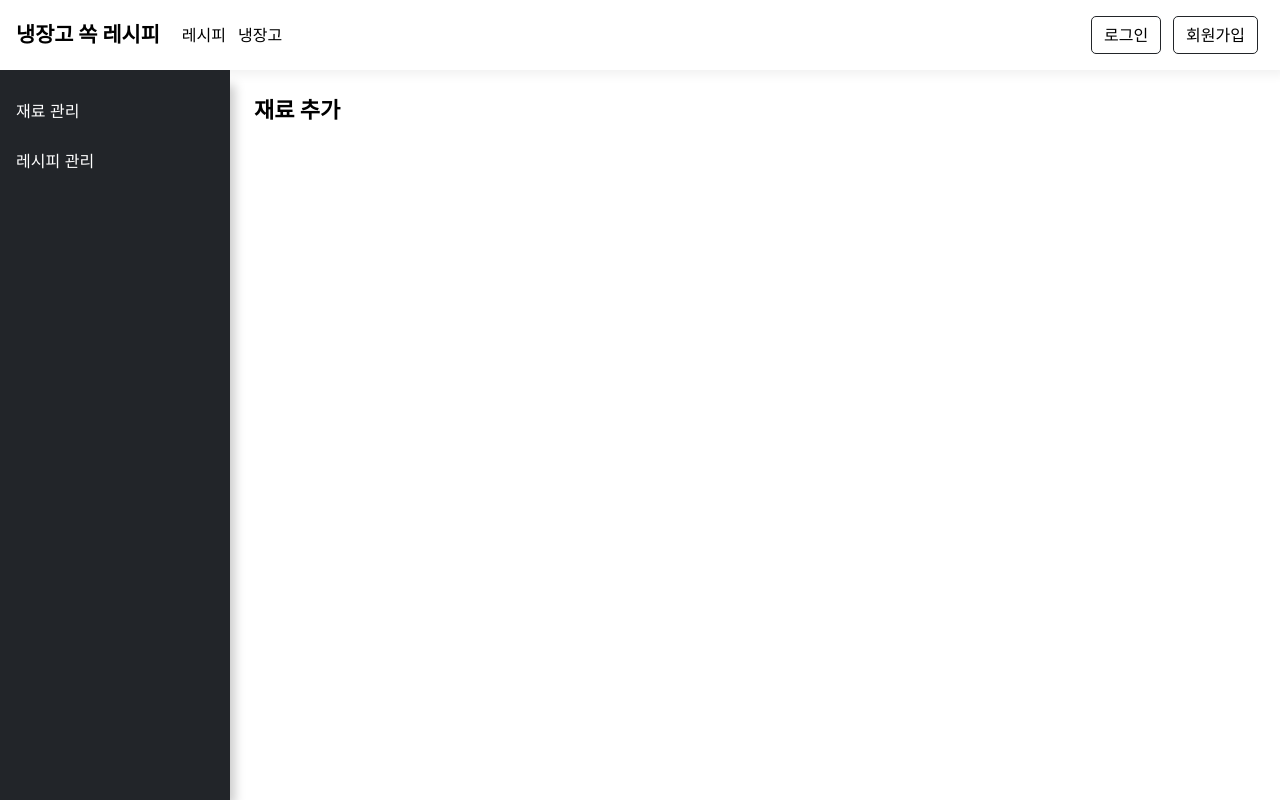
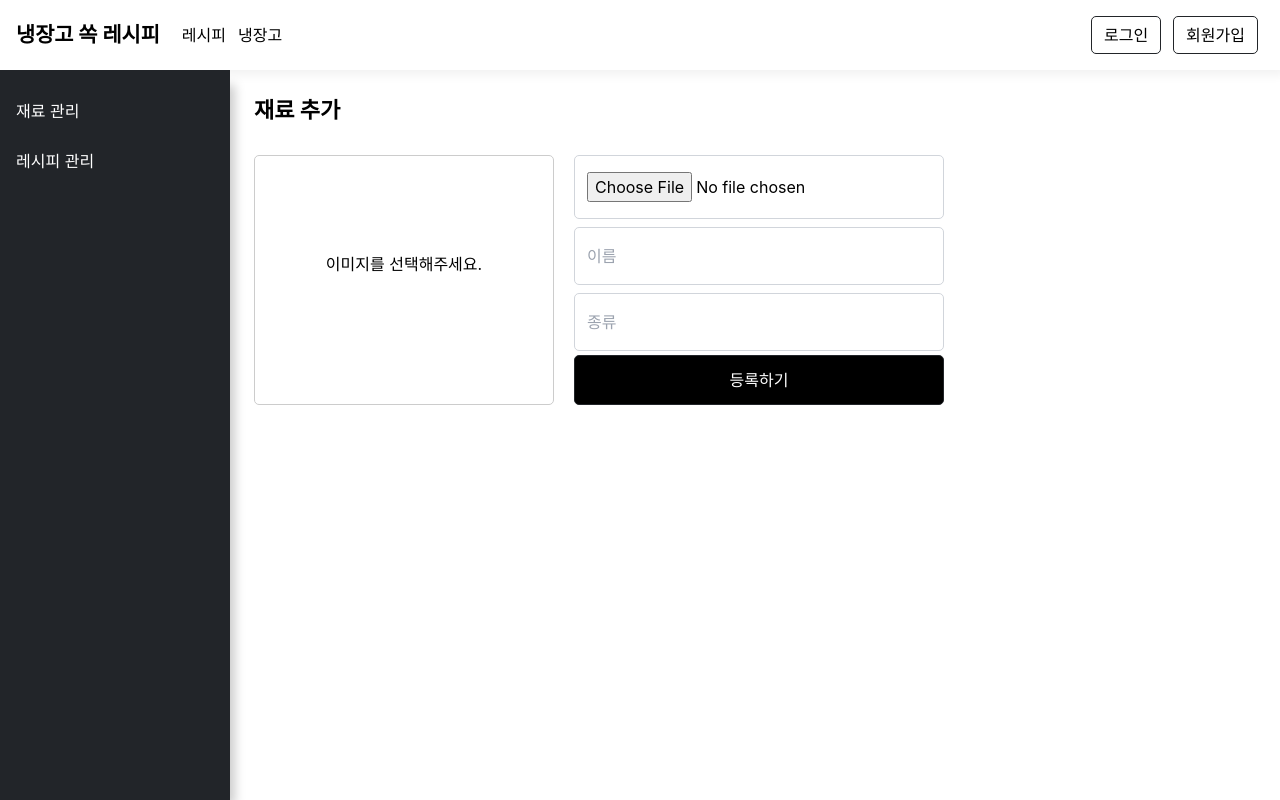
Before and after one commit to wisdom-13/recipe-book, a React (Create React App) app: page /admin/item/add in a window 1280 px wide. Built offline with nearby package versions, Linux system fonts and the light colour scheme; no server answers.

Commit message:
재료 추가 ui

```diff
--- a/src/pages/admin/ItemAdd.jsx
+++ b/src/pages/admin/ItemAdd.jsx
@@ -1,8 +1,60 @@
+/** @jsxImportSource @emotion/react */
+import { css } from '@emotion/react'
+
 import React from 'react';
+import { useState } from 'react';
+import Button from '../../ui/Button';
+import Form from '../../ui/Form';
 import Titlebar from '../../ui/Titlebar';
 
 export default function ItemAdd() {
+
+  const imgBox = css`
+    width: 300px;
+    border: 1px solid #ccc;
+    border-radius: 5px;
+    text-align: center;
+    padding: .5rem;
+    margin-top: 4px;
+    margin-right: 20px;
+
+    p {
+      line-height: 200px;
+    }
+  `
+
+  const [item, setItem] = useState({});
+  const [file, setFile] = useState();
+
+  const handelChange = (e) => {
+    const { name, value, files } = e.target;
+    if (name === 'file') {
+      setFile(files && files[0]);
+      return;
+    }
+    setItem((item) => ({ ...item, [name]: value }))
+  }
+
+  const handleSubmit = (e) => {
+    e.preventDefault();
+  }
+
   return (
-    <Titlebar text='재료 추가'></Titlebar>
+    <>
+      <Titlebar text='재료 추가'></Titlebar>
+      <br />
+      <div className='flex'>
+        <div css={imgBox}>
+          {file && <img src={URL.createObjectURL(file)} alt='local file' />}
+          {!file && <p>이미지를 선택해주세요.</p>}
+        </div>
+        <Form onSubmit={handleSubmit}>
+          <input type='file' accept='image/*' name='file' onChange={handelChange} required />
+          <input type='text' name='name' value={item.name} placeholder='이름' />
+          <input type='text' name='tag' value={item.tag} placeholder='종류' />
+          <Button style='dark' text='등록하기'></Button>
+        </Form>
+      </div>
+    </>
   );
 }
--- a/src/ui/Form.jsx
+++ b/src/ui/Form.jsx
@@ -1,7 +1,7 @@
 /** @jsxImportSource @emotion/react */
 import { css } from '@emotion/react'
 
-export default function Form({ children }) {
+export default function Form({ children, onSubmit }) {
 
   const form = css`
     display: flex;
@@ -22,7 +22,7 @@ export default function Form({ children }) {
   `
 
   return (
-    <form css={form}>
+    <form css={form} onSubmit={onSubmit}>
       {children}
     </form>
   );
```
